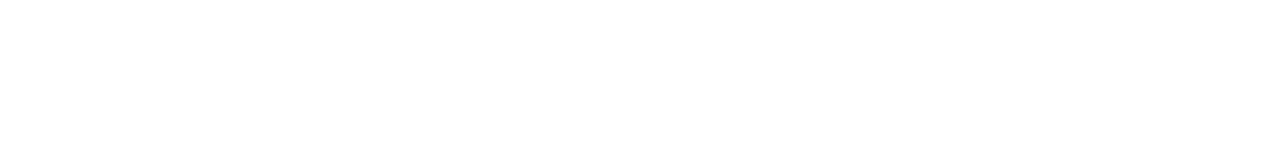
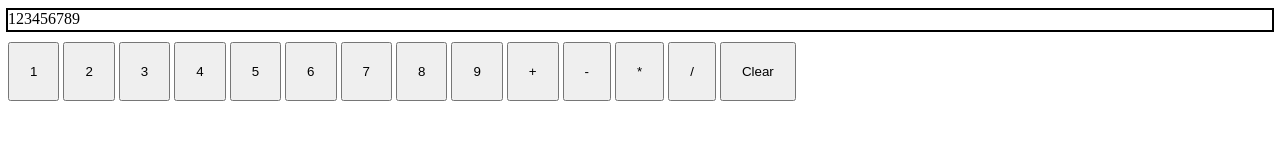
Before and after one commit to DanielCH5/calculator, a plain HTML site: page index.html in a window 1280 px wide. Drawn offline with Linux system fonts and the light colour scheme.

Commit message:
Made buttons and display for calculator in HTML

```diff
--- a/index.html
+++ b/index.html
@@ -1,14 +1,33 @@
-<!DOCTYPE html>
+<!doctype html>
 <html lang="en">
-<head>
-    <meta charset="UTF-8">
-    <meta name="viewport" content="width=device-width, initial-scale=1.0">
+  <head>
+    <meta charset="UTF-8" />
+    <meta name="viewport" content="width=device-width, initial-scale=1.0" />
     <title>Document</title>
-    <link rel="stylesheet" href="./style.css">
-</head>
-<body>
-
-
+    <link rel="stylesheet" href="./style.css" />
+  </head>
+  <body>
+    <div class="calculator">
+        <div class="display">
+            123456789
+        </div>
+      <div class="buttons">
+        <button class="numberButton">1</button>
+        <button class="numberButton">2</button>
+        <button class="numberButton">3</button>
+        <button class="numberButton">4</button>
+        <button class="numberButton">5</button>
+        <button class="numberButton">6</button>
+        <button class="numberButton">7</button>
+        <button class="numberButton">8</button>
+        <button class="numberButton">9</button>
+        <button class="addButton">+</button>
+        <button class="subtractButton">-</button>
+        <button class="multiplyButton">*</button>
+        <button class="divideButton">/</button>
+        <button class="clearButton">Clear</button>
+      </div>
+    </div>
     <script src="./script.js"></script>
-</body>
+  </body>
 </html>
--- a/script.js
+++ b/script.js
@@ -1,16 +1,16 @@
-function add (a, b){
+function add(a, b) {
   return a + b;
 }
 
-function subtract(a, b){
+function subtract(a, b) {
   return a - b;
 }
 
-function multiply(a, b){
+function multiply(a, b) {
   return a * b;
 }
 
-function divide(a, b){
+function divide(a, b) {
   return a / b;
 }
 
@@ -18,33 +18,26 @@ let firstNumber;
 let operator;
 let secondNumber;
 
-
-function operate(firstNumber, operator, secondNumber){
-    switch (operator){
+function operate(firstNumber, operator, secondNumber) {
+  switch (operator) {
     case add:
-            console.log(
-                add(firstNumber, secondNumber)
-            );
+      console.log(add(firstNumber, secondNumber));
       break;
 
     case subtract:
-            console.log(
-                subtract(firstNumber, secondNumber)
-            );
+      console.log(subtract(firstNumber, secondNumber));
       break;
 
     case multiply:
-            console.log(
-                multiply(firstNumber,secondNumber)
-            );
+      console.log(multiply(firstNumber, secondNumber));
       break;
 
     case divide:
-            console.log(
-                divide(firstNumber,secondNumber)
-            );
+      console.log(divide(firstNumber, secondNumber));
+      break;
+
+    default:
+      console.log("Please enter the values");
       break;
   }
-
-
 }
--- a/style.css
+++ b/style.css
@@ -0,0 +1,17 @@
+.calculator {
+  justify-items: center;
+  align-items: center;
+}
+.buttons {
+  width: 100%;
+}
+
+.buttons button {
+  padding: 20px;
+}
+.display {
+  height: 20px;
+  width: 100%;
+  border: 2px solid black;
+  margin-bottom: 10px;
+}
```
Also changed, not shown: 1 other file. Lines whose indentation alone changed are shown as unchanged.
